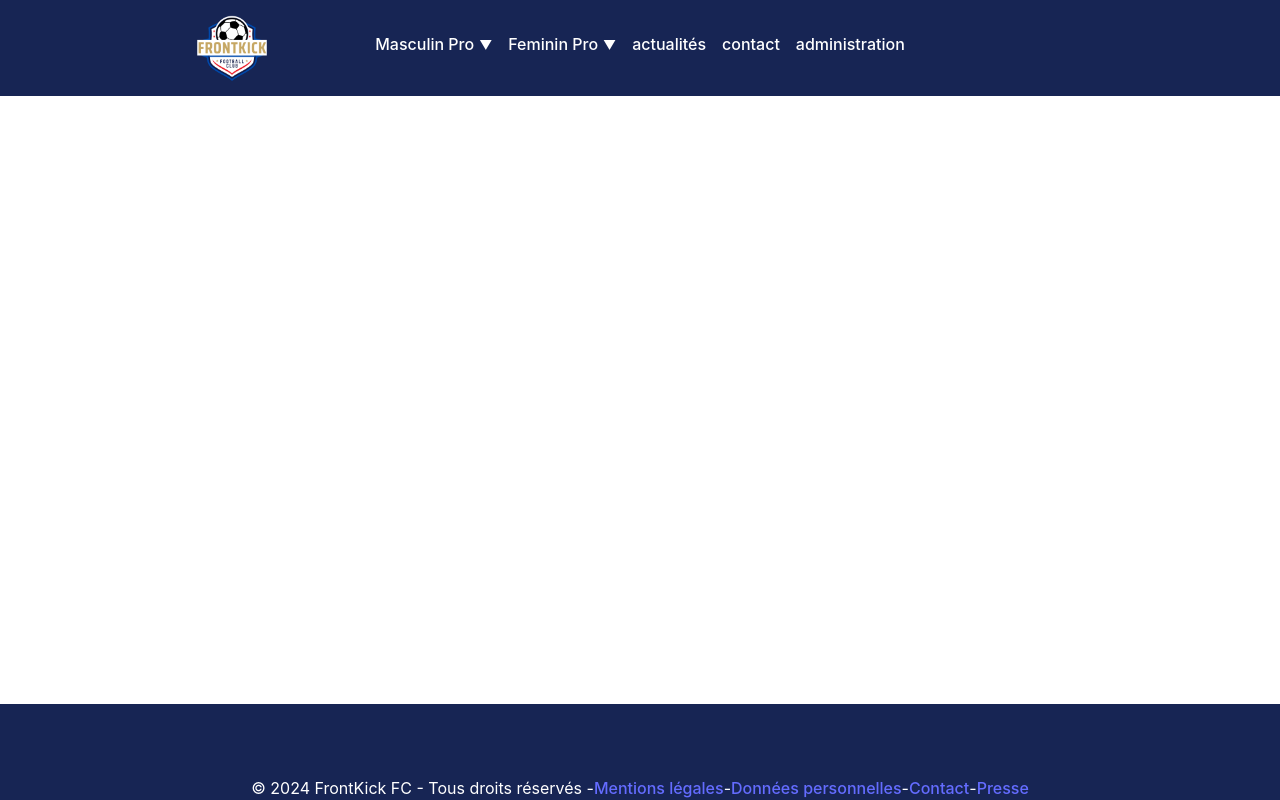
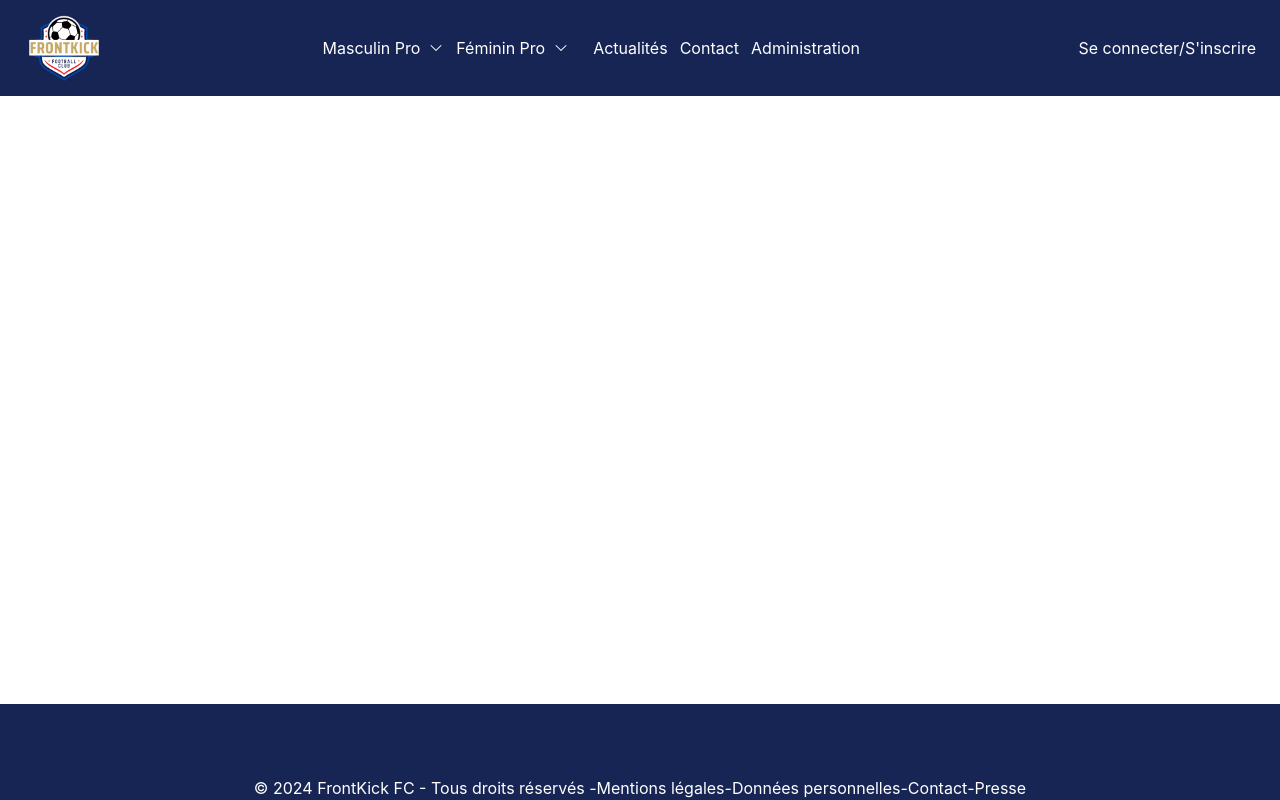
Before and after one commit to dasilv-h3/M1-NodeJS, a React (Vite) app in the folder front/react-app/: page / in a window 1280 px wide. Built offline with nearby package versions, Linux system fonts and the light colour scheme.

Commit message:
navbar responsive

```diff
--- a/front/react-app/package.json
+++ b/front/react-app/package.json
@@ -10,6 +10,7 @@
     "preview": "vite preview"
   },
   "dependencies": {
+    "@heroicons/react": "^2.1.5",
     "react": "^18.3.1",
     "react-dom": "^18.3.1",
     "react-router-dom": "^6.28.0"
--- a/front/react-app/src/App.css
+++ b/front/react-app/src/App.css
@@ -1,7 +1,5 @@
 #root {
   max-width: 1280px;
-  /* margin: 0 auto;
-  padding: 2rem; */
   text-align: center;
 }
 
@@ -35,7 +33,6 @@ footer div{
   height: 5em;
   will-change: filter;
   transition: filter 300ms;
-  position: absolute;
 }
 .logo:hover {
   filter: drop-shadow(0 0 2em #646cffaa);
--- a/front/react-app/src/App.tsx
+++ b/front/react-app/src/App.tsx
@@ -1,13 +1,11 @@
+import { RouterProvider } from 'react-router-dom'
 import './App.css'
-import Layout from './components/Layout'
-import Home from './pages/Home'
+import router from './routes'
 
 function App() {
 
   return (
-    <Layout >
-      <Home />
-    </Layout>
+      <RouterProvider router={router} />
   )
 }
 
--- /dev/null
+++ b/front/react-app/src/components/MenuDesktop.tsx
@@ -0,0 +1,46 @@
+import { ChevronDownIcon } from "@heroicons/react/24/solid";
+import { useState } from "react";
+import { Link } from "react-router-dom";
+
+const MenuDesktop = () => {
+    const [subMenuMan, setSubMenuMan] = useState(false);
+    const [subMenuWoman, setSubMenuWoman] = useState(false);
+
+    const toggleSubMenuMan = () => {
+        setSubMenuWoman(false);
+        setSubMenuMan(!subMenuMan);
+    }
+
+    const toggleSubMenuWoman = () => {
+        setSubMenuMan(false);
+        setSubMenuWoman(!subMenuWoman);
+    }
+    return (
+        <ul className="hidden md:flex items-center gap-3 flex-1 justify-center">
+                <div onClick={toggleSubMenuMan} className="relative hover:cursor-pointer">
+                    <p className="flex items-center gap-2">Masculin Pro <ChevronDownIcon className="h-4" /></p>
+                    {subMenuMan ?
+                        <div className="absolute bg-white text-black p-2 top-10">
+                        <p>section masculine junior</p>
+                        <p>section masculine senior</p>
+                        </div>
+                        : null}
+                </div>
+                <div onClick={toggleSubMenuWoman} className="relative hover:cursor-pointer">
+                    <p className="flex items-center gap-2">Féminin Pro <ChevronDownIcon className="h-4" /></p>
+                    {subMenuWoman ?
+                        <div className="absolute bg-white text-black p-2 top-10">
+                        <p>section masculine junior</p>
+                        <p>section masculine senior</p>
+                        </div>
+                        : null}
+                </div>
+                <Link to='/'></Link>
+                <li>Actualités</li>
+                <li>Contact</li>
+                <li>Administration</li>
+            </ul>
+    )
+}
+
+export default MenuDesktop
--- /dev/null
+++ b/front/react-app/src/components/MenuMobile.tsx
@@ -0,0 +1,42 @@
+import { UserCircleIcon } from "@heroicons/react/24/outline";
+import { ChevronDownIcon } from "@heroicons/react/24/solid";
+import { useState } from "react";
+
+const MenuMobile = () => {
+    const [subMenuMan, setSubMenuMan] = useState(false);
+    const [subMenuWoman, setSubMenuWoman] = useState(false);
+
+    const toggleSubMenuMan = () => {
+        setSubMenuWoman(false);
+        setSubMenuMan(!subMenuMan);
+    }
+
+    const toggleSubMenuWoman = () => {
+        setSubMenuMan(false);
+        setSubMenuWoman(!subMenuWoman);
+    }
+    return (
+        <ul className="bg-white text-black p-3 left-0 top-24 w-full absolute md:flex items-center gap-10 flex-1 justify-center">
+                <li  onClick={toggleSubMenuMan}>
+                    <p className="gap-2">Masculin Pro <ChevronDownIcon className="h-4" /></p></li>
+                {subMenuMan ?
+                    <div>
+                    <p>section masculine junior</p>
+                    <p>section masculine senior</p>
+                    </div>
+                    : null}
+                <li onClick={toggleSubMenuWoman}>Féminin Pro</li>
+                {subMenuWoman ?
+                    <div>
+                    <p>section masculine junior</p>
+                    <p>section masculine senior</p>
+                    </div>
+                    : null}
+                <li>Actualités</li>
+                <li>Contact</li>
+                <li>Administration</li>
+            </ul>
+    )
+}
+
+export default MenuMobile
--- a/front/react-app/src/components/Navbar.tsx
+++ b/front/react-app/src/components/Navbar.tsx
@@ -1,67 +1,108 @@
 import { useState } from "react";
 import logo from "../assets/logo3.png";
+import { Bars3Icon, XMarkIcon } from "@heroicons/react/24/solid";
+import MenuMobile from "./MenuMobile";
+import MenuDesktop from "./MenuDesktop";
+
 const Navbar = () => {
+    const [burgerIsOpen, setBurgerIsOpen] = useState(false);
 
-    const [menu] = useState({
-        'smj':'Masculin Pro',
-        'sfj':'Feminin Pro',
-        'actualites': 'actualités',
-        'contact': 'contact',
-        'administration': 'administration'
-    });
+    const toggleMenu = () => {
+        setBurgerIsOpen(!burgerIsOpen);
+    };
+    // const [menu] = useState({
+    //     'smj':'Masculin Pro',
+    //     'sfj':'Féminin Pro',
+    //     'actualites': 'Actualités',
+    //     'contact': 'Contact',
+    //     'administration': 'Administration'
+    // });
 
-    const [submenu1] = useState( {
-        'smj': 'section masculine junior',
-        'sms': 'section masculine senior',
-    });
-    const [submenu2] = useState({
-        'sfj': 'section féminine junior',
-        'sfs': 'section féminine senior',
-    });
+    // const [submenu1] = useState( {
+    //     'smj': 'section masculine junior',
+    //     'sms': 'section masculine senior',
+    // });
 
-    const hasSubmenu = (key: string) => {
-        return key === 'smj' || key === 'sfj';
-    };
+    // const [submenu2] = useState({
+    //     'sfj': 'section féminine junior',
+    //     'sfs': 'section féminine senior',
+    // });
 
-    // Fonction pour récupérer le sous-menu correspondant
-    const getSubmenu = (key: string) => {
-        if (key === 'smj') return submenu1;
-        if (key === 'sfj') return submenu2;
-        return null;
-    };
+    // const hasSubmenu = (key: string) => {
+    //     return key === 'smj' || key === 'sfj';
+    // };
 
-
+    // //Fonction pour récupérer le sous-menu correspondant
+    // const getSubmenu = (key: string) => {
+    //     if (key === 'smj') return submenu1;
+    //     if (key === 'sfj') return submenu2;
+    //     return null;
+    // };
 
     return (
-        <div className="navbar bg-blue-950 h-24">
-            <div className="container-logo">
-                <a href="/"><img className="logo" src={logo} alt="Logo" /></a>
+        <nav className="w-screen h-24 flex justify-between items-center bg-blue-950 md:px-6 text-white">
+            <div className="flex-1 flex justify-center md:flex-none">
+                <a href="/">
+                    <img className="logo" src={logo} alt="Logo" />
+                </a>
             </div>
-            <div className="container-menu">
-                <ul className="menu">
-                    {Object.entries(menu).map(([key, value]) => (
-                        <li key={key} className="menu-item">
-                            <a href={`/${key}`} className="menu-link">
-                                {value}
-                                {hasSubmenu(key) && <span className="arrow">▼</span>}
-                            </a>
-                            {hasSubmenu(key) && getSubmenu(key) && (
-                                <ul className="submenu">
-                                    {Object.entries(getSubmenu(key) || {}).map(([subKey, subValue]) => (
-                                        <li key={subKey}>
-                                            <a href={`/${subKey}`} className="submenu-link">{subValue}</a>
-                                        </li>
-                                    ))}
-                                </ul>
-                            )}
-                        </li>
-                    ))}
-                </ul>
+            {burgerIsOpen ? <MenuMobile /> : null}
+            <MenuDesktop />
+            <div onClick={toggleMenu} className="md:hidden">
+                {burgerIsOpen ? <XMarkIcon className="text-blue-500 h-10 w-10 right-5 absolute top-6 md:hidden"/>: <Bars3Icon className="text-blue-500 h-10 w-10 absolute top-6 right-5 md:hidden" />}
             </div>
-            <div>
 
+            <div className="hidden items-center justify-end md:flex">
+                <a href="">Se connecter</a>
+                <p> / </p>
+                <a href=""> S'inscrire</a>
             </div>
-        </div>
+        </nav>
+        // <nav className="w-screen h-24 flex justify-center items-center bg-blue-950 sm:justify-between sm:px-5">
+        //     <div className="px-5">
+        //         <a href="/" className="flex-1 justify-center">
+        //             <img className="logo" src={logo} alt="Logo" />
+        //         </a>
+        //         <Bars3Icon className="size-6 text-blue-500"/>
+
+        //     </div>
+        //     <ul className="hidden sm:flex items-center gap-10">
+        //         <li>Test 1</li>
+        //         <li>Test 2</li>
+        //         <li>Test 3</li>
+        //         <li>Test 4</li>
+        //         <li>Test 5</li>
+        //     </ul>
+        //     {/* <div className="hidden xl:flex container-menu"> */}
+        //         {/* <ul className="menu">
+        //             <li>Test</li>
+        //             <li>Test</li> */}
+        //             {/* <li>Test</li> */}
+        //             {/* {Object.entries(menu).map(([key, value]) => (
+        //                 <li key={key} className="menu-item">
+        //                     <a href={`/${key}`} className="menu-link">
+        //                         {value}
+        //                         {hasSubmenu(key) && <span className="arrow">▼</span>}
+        //                     </a>
+        //                     {hasSubmenu(key) && getSubmenu(key) && (
+        //                         <ul className="submenu">
+        //                             {Object.entries(getSubmenu(key) || {}).map(([subKey, subValue]) => (
+        //                                 <li key={subKey}>
+        //                                     <a href={`/${subKey}`} className="submenu-link">{subValue}</a>
+        //                                 </li>
+        //                             ))}
+        //                         </ul>
+        //                     )}
+        //                 </li>
+        //             ))} */}
+        //         {/* </ul> */}
+        //     {/* </div> */}
+        //     <div className="hidden sm:flex sm:justify-center items-center">
+        //         <a href="">Se connecter</a>
+        //         <p> / </p>
+        //         <a href=""> S'inscrire</a>
+        //     </div>
+        // </nav>
     );
 }
 
--- a/front/react-app/src/index.css
+++ b/front/react-app/src/index.css
@@ -7,29 +7,14 @@
   line-height: 1.5;
   font-weight: 400;
 
-  color-scheme: light dark;
-  color: rgba(255, 255, 255, 0.87);
-  background-color: #242424;
-
   font-synthesis: none;
   text-rendering: optimizeLegibility;
   -webkit-font-smoothing: antialiased;
   -moz-osx-font-smoothing: grayscale;
 }
 
-a {
-  font-weight: 500;
-  color: #646cff;
-  text-decoration: inherit;
-}
-a:hover {
-  color: #535bf2;
-}
-
 body {
   margin: 0;
-  display: flex;
-  place-items: center;
   min-width: 320px;
   min-height: 100vh;
 }
@@ -38,35 +23,3 @@ h1 {
   font-size: 3.2em;
   line-height: 1.1;
 }
-
-button {
-  border-radius: 8px;
-  border: 1px solid transparent;
-  padding: 0.6em 1.2em;
-  font-size: 1em;
-  font-weight: 500;
-  font-family: inherit;
-  background-color: #1a1a1a;
-  cursor: pointer;
-  transition: border-color 0.25s;
-}
-button:hover {
-  border-color: #646cff;
-}
-button:focus,
-button:focus-visible {
-  outline: 4px auto -webkit-focus-ring-color;
-}
-
-@media (prefers-color-scheme: light) {
-  :root {
-    color: #213547;
-    background-color: #ffffff;
-  }
-  a:hover {
-    color: #747bff;
-  }
-  button {
-    background-color: #f9f9f9;
-  }
-}
--- a/front/react-app/src/pages/Home.tsx
+++ b/front/react-app/src/pages/Home.tsx
@@ -1,7 +1,12 @@
+import Footer from "../components/Footer";
+import Navbar from "../components/Navbar";
+
 const Home = () => {
     return(
-        <div >
-        </div>
+        <>
+            <Navbar />
+            <Footer />
+        </>
     )
 }
 
```
Also changed, not shown: front/react-app/src/routes/Index.tsx (added, +12 -0 lines), front/react-app/src/assets/logo3.png, 1 other file (tests, documents, lock files or other folders).
